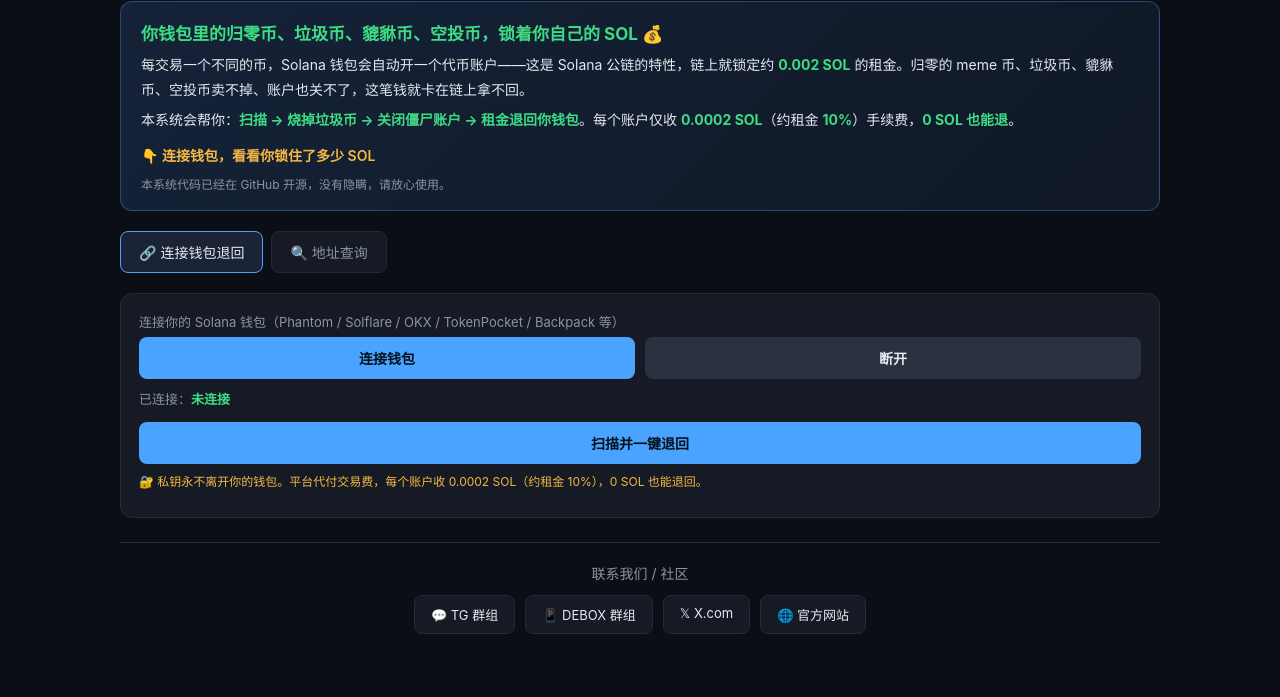
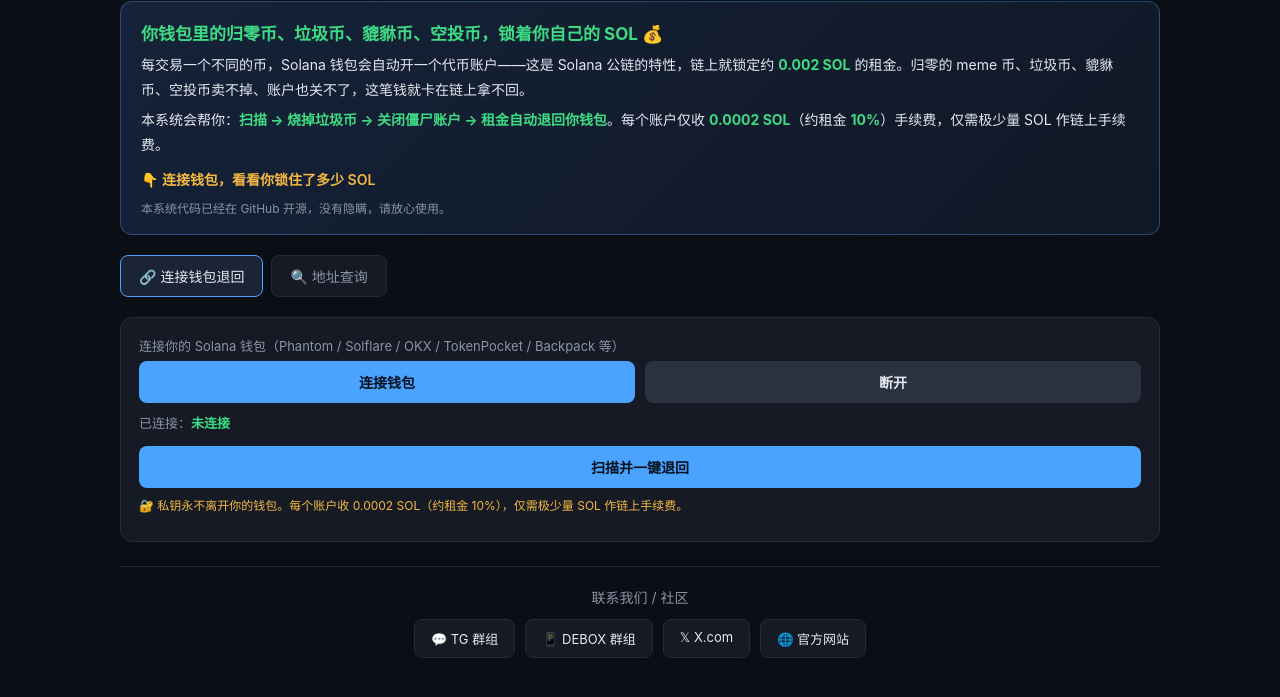
Before and after one commit to SOLANAN-ATA/sol-ata-rent-recovery, a website: page public/index.html in a window 1280 px wide. Shown: the part 59-756 px from the top of the page. Drawn offline with Linux system fonts and the light colour scheme.

Commit message:
修正方案A后的文案（0 SOL → 仅需极少量 SOL 作链上手续费）

```diff
--- a/public/index.html
+++ b/public/index.html
@@ -132,7 +132,7 @@ const I18N = {
     title: "🖊️ SOLANA ATA 租金退回系统",
     hero_tagline: "你钱包里的归零币、垃圾币、貔貅币、空投币，锁着你自己的 SOL 💰",
     hero_p1: "每交易一个不同的币，Solana 钱包会自动开一个代币账户——这是 Solana 公链的特性，链上就锁定约 <b>0.002 SOL</b> 的租金。归零的 meme 币、垃圾币、貔貅币、空投币卖不掉、账户也关不了，这笔钱就卡在链上拿不回。",
-    hero_p2: "本系统会帮你：<b>扫描 → 烧掉垃圾币 → 关闭僵尸账户 → 租金退回你钱包</b>。每个账户仅收 <b>0.0002 SOL</b>（约租金 <b>10%</b>）手续费，<b>0 SOL 也能退</b>。",
+    hero_p2: "本系统会帮你：<b>扫描 → 烧掉垃圾币 → 关闭僵尸账户 → 租金自动退回你钱包</b>。每个账户仅收 <b>0.0002 SOL</b>（约租金 <b>10%</b>）手续费，仅需极少量 SOL 作链上手续费。",
     hero_cta: "👇 连接钱包，看看你锁住了多少 SOL",
     hero_note: "本系统代码已经在 GitHub 开源，没有隐瞒，请放心使用。",
     tab_wallet: "🔗 连接钱包退回",
@@ -143,7 +143,7 @@ const I18N = {
     connected_prefix: "已连接：",
     not_connected: "未连接",
     redeem_btn: "扫描并一键退回",
-    wallet_warn: "🔐 私钥永不离开你的钱包。平台代付交易费，每个账户收 0.0002 SOL（约租金 10%），0 SOL 也能退回。",
+    wallet_warn: "🔐 私钥永不离开你的钱包。每个账户收 0.0002 SOL（约租金 10%），仅需极少量 SOL 作链上手续费。",
     scan_label: "钱包地址（公钥）",
     scan_placeholder: "输入任意 Solana 地址，查询可赎回押金的归零币",
     scan_btn: "查询",
@@ -196,7 +196,7 @@ const I18N = {
     title: "🖊️ SOLANA ATA Rent Reclaim System",
     hero_tagline: "Zeroed coins, junk coins, honeypot coins, airdrop coins in your wallet — they're locking up YOUR SOL 💰",
     hero_p1: "Every time you trade a different token, your Solana wallet auto-opens a token account — that's how the Solana blockchain works. Each account locks ~<b>0.002 SOL</b> in rent. When zeroed meme coins, junk coins, honeypot coins, and airdrop coins can't be sold and the account can't be closed, that SOL is stuck on-chain.",
-    hero_p2: "This system helps you: <b>scan → burn junk coins → close zombie accounts → reclaim rent back to your wallet</b>. Each account costs only <b>0.0002 SOL</b> (~<b>10%</b> of rent), and works even with <b>0 SOL</b>.",
+    hero_p2: "This system helps you: <b>scan → burn junk coins → close zombie accounts → rent auto-returned to your wallet</b>. Each account costs only <b>0.0002 SOL</b> (~<b>10%</b> of rent); you only need a tiny amount of SOL for the on-chain fee.",
     hero_cta: "👇 Connect your wallet and see how much SOL you've locked up",
     hero_note: "The code is open sourced on GitHub — no hidden tricks, use with confidence.",
     tab_wallet: "🔗 Connect & Reclaim",
@@ -207,7 +207,7 @@ const I18N = {
     connected_prefix: "Connected: ",
     not_connected: "Not connected",
     redeem_btn: "Scan & Reclaim",
-    wallet_warn: "🔐 Your private key never leaves your wallet. The platform covers the tx fee; each account costs 0.0002 SOL (~10% of rent). Works even with 0 SOL.",
+    wallet_warn: "🔐 Your private key never leaves your wallet. Each account costs 0.0002 SOL (~10% of rent). You only need a tiny amount of SOL for the on-chain fee.",
     scan_label: "Wallet Address (Public Key)",
     scan_placeholder: "Enter any Solana address to find reclaimable rent from zeroed coins",
     scan_btn: "Lookup",
```
